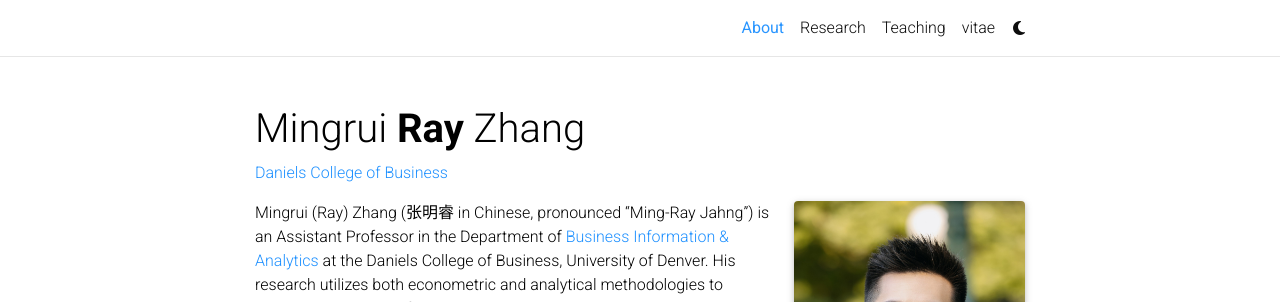
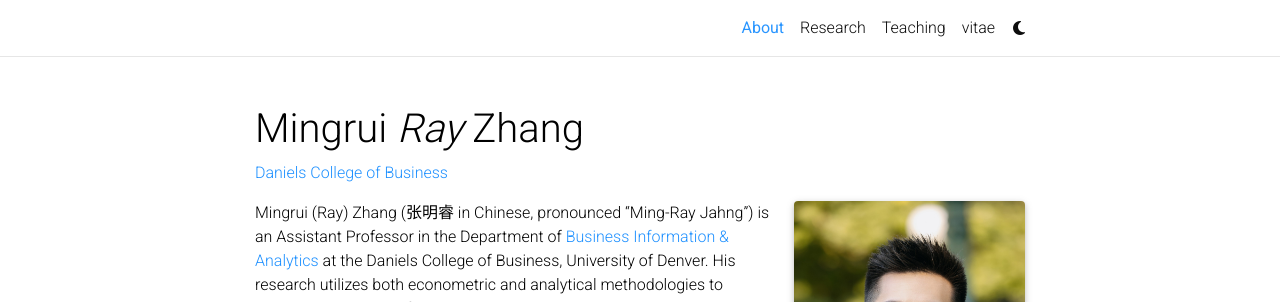
Before and after one commit to MingruiRayZhang/MingruiRayZhang.github.io, a Jekyll site: the page built from _pages/about.md, in a window 1280 px wide. Shown: the top 302 px of the page. Built offline with Jekyll 4.4.1, drawn with Linux system fonts in a browser that asks for light colours; comment, search, counter and statistics services are not loaded; a style sheet for code colours, icons or effects is not loaded.

Commit message:
update name

```diff
--- a/_includes/header.html
+++ b/_includes/header.html
@@ -11,7 +11,7 @@
                 {{- site.first_name -}}&nbsp;
               {%- endif -%}
               {%- if site.middle_name -%}
-                <span class="font-weight-bold">{{- site.middle_name -}}</span>&nbsp;
+                <span class="font-italic">{{- site.middle_name -}}</span>&nbsp;
               {%- endif -%}
               {%- if site.last_name -%}
                 {{- site.last_name -}}
--- a/_layouts/about.html
+++ b/_layouts/about.html
@@ -6,7 +6,7 @@ layout: default
       <div class="post">
         <header class="post-header">
           <h1 class="post-title">
-           {% if site.title == "blank" -%}{{ site.first_name }} <span class="font-weight-bold">{{ site.middle_name }}</span> {{ site.last_name }}{%- else -%}{{ site.title }}{%- endif %}
+           {% if site.title == "blank" -%}{{ site.first_name }} <span class="font-italic">{{ site.middle_name }}</span> {{ site.last_name }}{%- else -%}{{ site.title }}{%- endif %}
           </h1>
           <p class="desc">{{ page.subtitle }}</p>
         </header>
```
